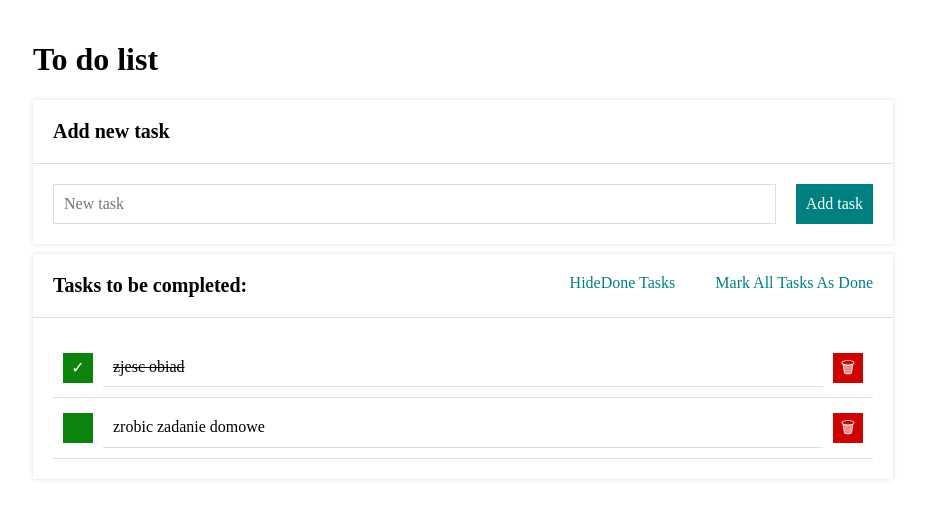
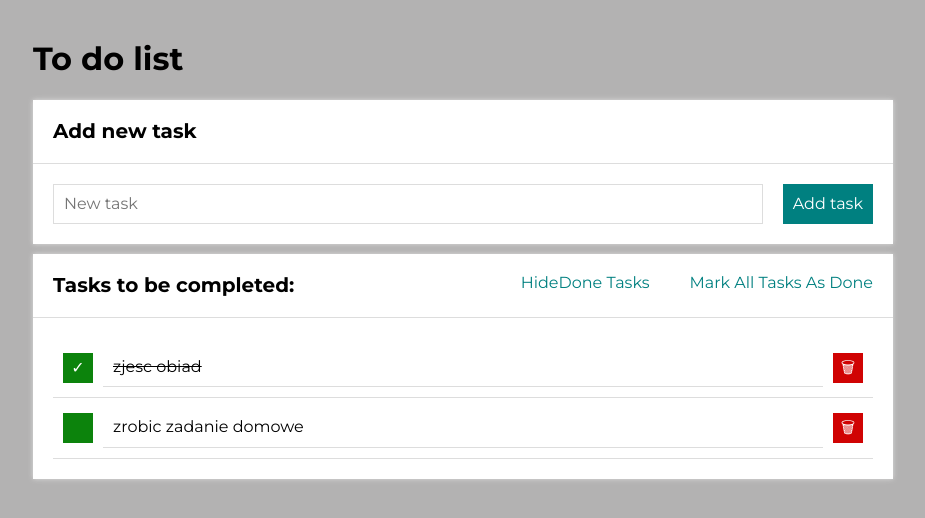
Before and after one commit to PawelOwiesek/todo-list_react, a React (Create React App) app: page / in a window 1280 px wide. Shown: the top 518 px of the page, without its empty margins (177-1102 px from the left). Built offline with nearby package versions, Linux system fonts and the light colour scheme.

Commit message:
added homepage and deploy in scripts

```diff
--- a/package.json
+++ b/package.json
@@ -2,10 +2,12 @@
   "name": "todo-list_reactr",
   "version": "0.1.0",
   "private": true,
+  "homepage": "https://pawelowiesek.github.io/todo-list_react/",
   "dependencies": {
     "@testing-library/jest-dom": "^5.16.5",
     "@testing-library/react": "^13.4.0",
     "@testing-library/user-event": "^13.5.0",
+    "gh-pages": "^5.0.0",
     "react": "^18.2.0",
     "react-dom": "^18.2.0",
     "react-scripts": "5.0.1",
@@ -15,7 +17,9 @@
     "start": "react-scripts start",
     "build": "react-scripts build",
     "test": "react-scripts test",
-    "eject": "react-scripts eject"
+    "eject": "react-scripts eject",
+    "deploy": "gh-pages -d build",
+    "predeploy":"npm run build"
   },
   "eslintConfig": {
     "extends": [
--- a/src/index.css
+++ b/src/index.css
@@ -6,7 +6,7 @@ html {
   box-sizing: inherit;
 }
 
-.body {
+body {
   font-family: 'Montserrat', sans-serif;
   background-color: #b3b2b2;
 }
```
